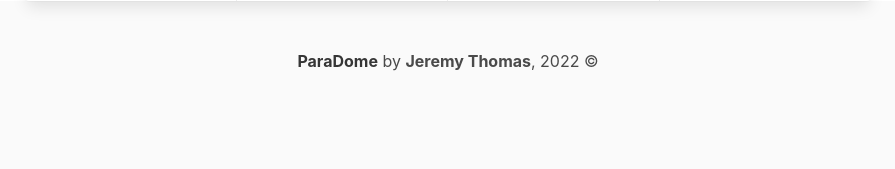
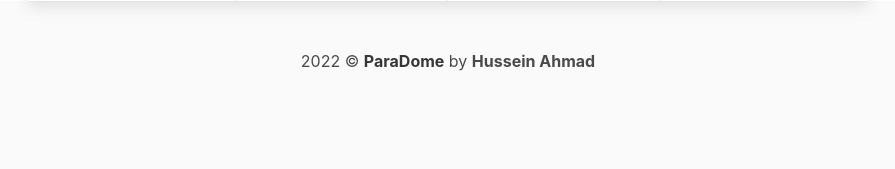
Before and after one commit to husseinahmad7/paradome-prod, a Django app: page /dome/1/ in a window 1280 px wide. Shown: the part 762-931 px from the top of the page, without its empty margins (192-1087 px from the left). Run offline with Django 3.2, Linux system fonts and the light colour scheme; a user stored in the database is signed in; tables that the repository leaves empty hold one stand-in row (values such as "Sample post"); grey boxes marked "Sample" are stand-in pictures; data that the repository does not hold is empty.

Commit message:
fixing from server

```diff
--- a/HusseinAh/templates/HusseinAh/base.html
+++ b/HusseinAh/templates/HusseinAh/base.html
@@ -67,7 +67,7 @@
         <footer class="footer">
             <div class="content has-text-centered">
               <p>
-                <strong>ParaDome</strong> by <b>Jeremy Thomas</b>, 2022 ©
+                2022 © <strong>ParaDome</strong> by <b>Hussein Ahmad</b>
               </p>
             </div>
           </footer>
```
